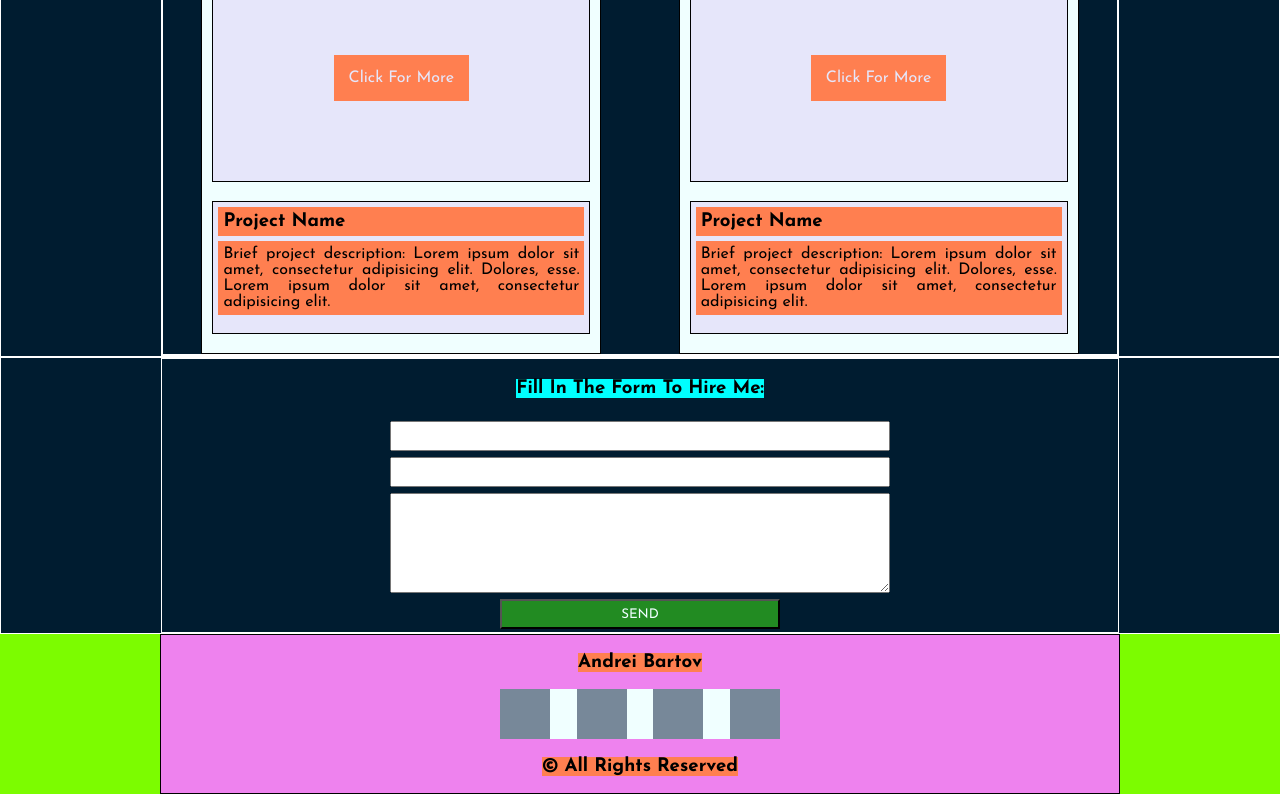
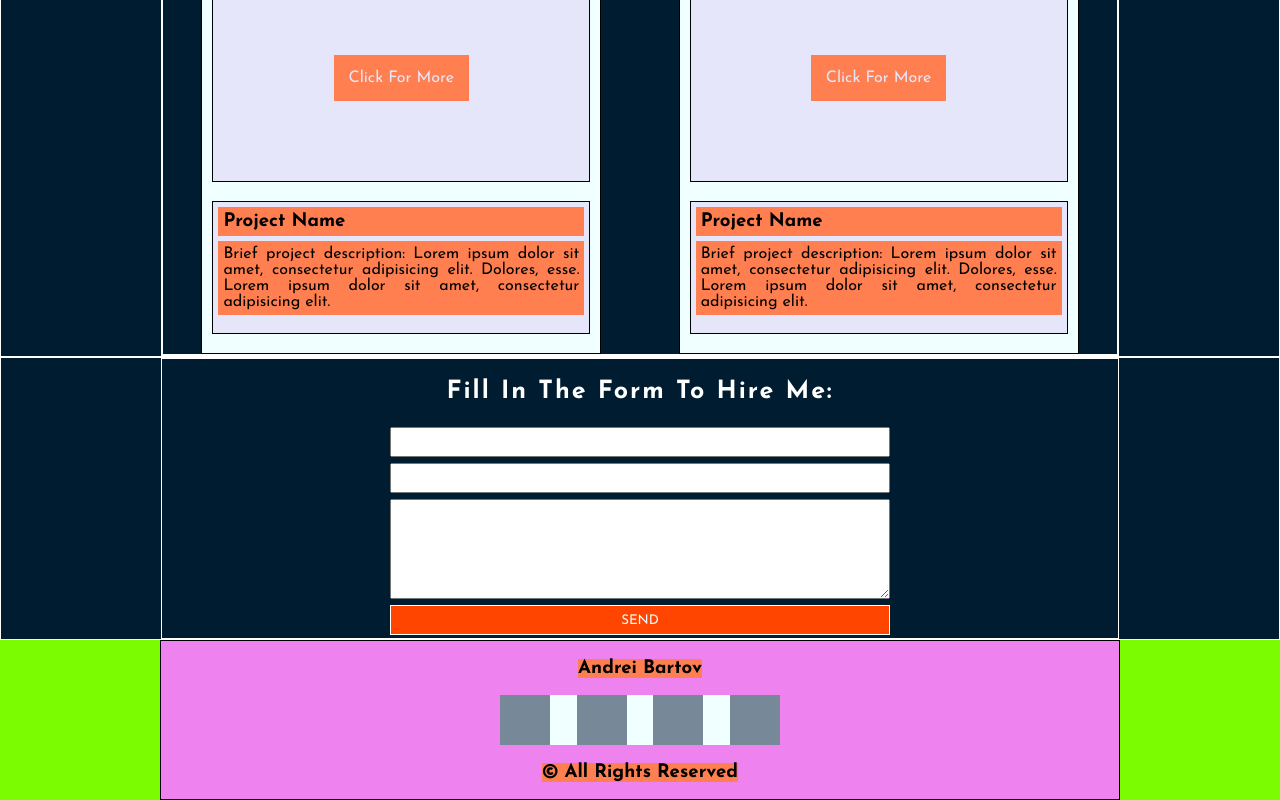
Before and after one commit to andbudha/my_portfolio, a React (Create React App) app: page / in a window 1280 px wide. Shown: the part 1435-2235 px from the top of the page. Built offline with nearby package versions, Linux system fonts and the light colour scheme.

Commit message:
contact component styles updated

```diff
--- a/src/contact/Contact.module.css
+++ b/src/contact/Contact.module.css
@@ -21,7 +21,11 @@
 
 .contact_container h3 {
     margin: 20px 0;
-    background-color: aqua;
+    font-family: 'Josefin Sans', sans-serif;
+    color: #ffffff;
+    letter-spacing: 2px;
+    font-size: 25px;
+    position: relative;
 }
 
 .form_container {
@@ -32,7 +36,6 @@
     max-width: 500px;
     width: 100%;
 }
-
 
 .input_field {
     width: 100%;
@@ -47,10 +50,12 @@
 }
 
 .submit_btn {
-    max-width: 280px;
+    max-width: 100%;
+    border: 1px solid #ffffff;
+    font-family: 'Josefin Sans', sans-serif;
     width: 100%;
     height: 30px;
     margin: 3px 0;
-    background-color: forestgreen;
+    background-color: #ff4500;
     color: azure;
 }
```
